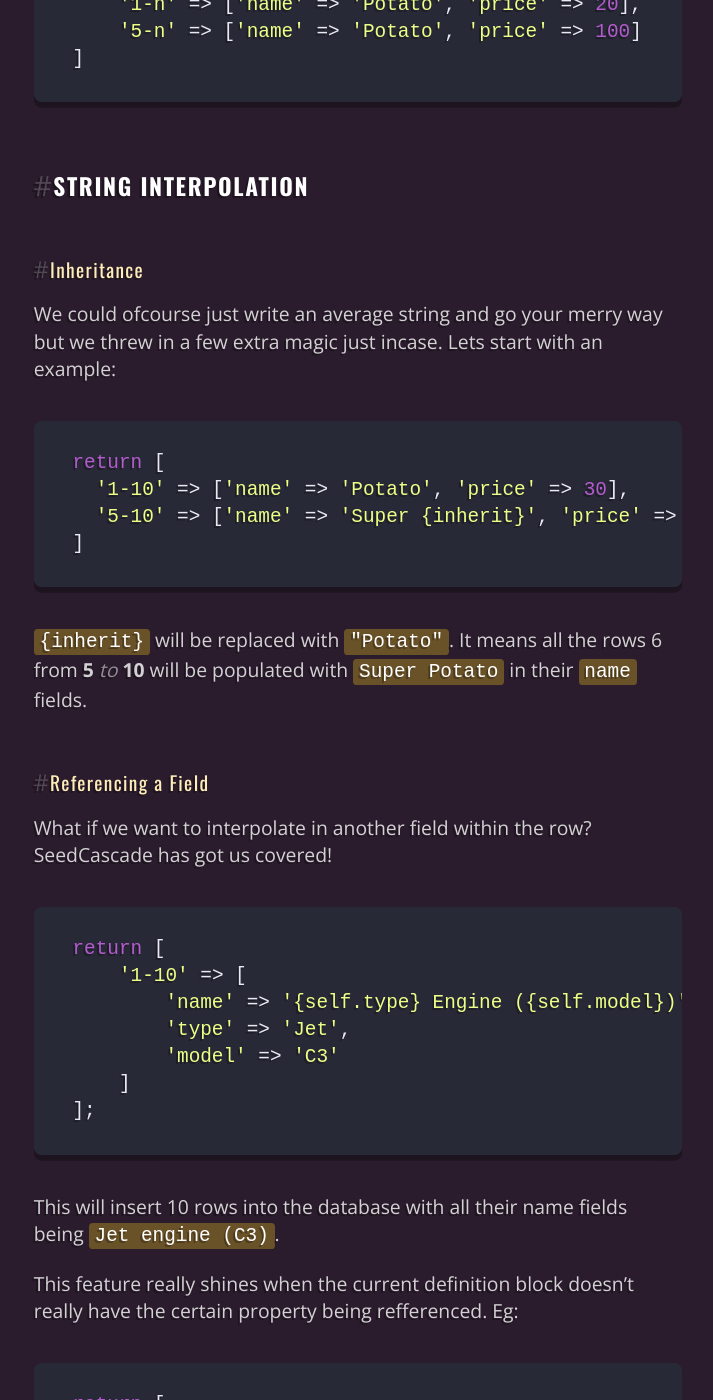
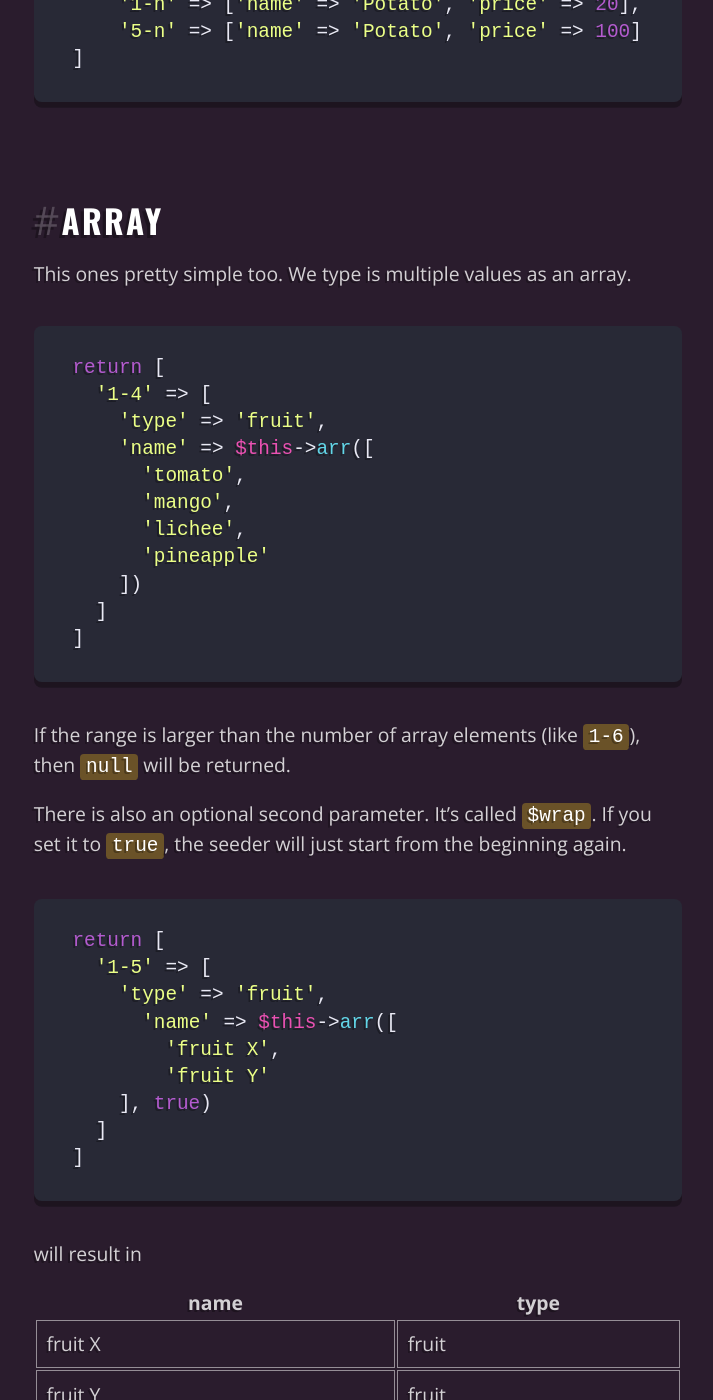
Before and after one commit to omranjamal/SeedCascade, a Jekyll site: the page built from index.htm, in a window 1280 px wide and 1400 px high, scrolled down 8378 px. Shown: the whole window, without its empty margins (101-814 px from the left). Built offline with Jekyll 4.4.1, drawn with Linux system fonts in a browser that asks for light colours; nearby versions of some CDN libraries; some of the changed text lies outside the part shown.

Commit message:
Documentation for Array Seeding

````diff
--- a/_includes/docs.md
+++ b/_includes/docs.md
@@ -248,6 +248,55 @@ return [
     '5-n' => ['name' => 'Potato', 'price' => 100]
 ]
 ```
+
+<div id="array"></div>
+
+#### Array
+
+This ones pretty simple too. We type is multiple values as an array.
+
+```PHP
+return [
+  '1-4' => [
+    'type' => 'fruit',
+    'name' => $this->arr([
+      'tomato',
+      'mango',
+      'lichee',
+      'pineapple'
+    ])
+  ]
+]
+```
+
+If the range is larger than the number of array elements (like `1-6`),
+then `null` will be returned.
+
+There is also an optional second parameter. It's called `$wrap`.
+If you set it to `true`, the seeder will just start from the
+beginning again.
+
+```PHP
+return [
+  '1-5' => [
+    'type' => 'fruit',
+      'name' => $this->arr([
+        'fruit X',
+        'fruit Y'
+    ], true)
+  ]
+]
+```
+
+will result in
+
+| name    | type      |
+|---------|-----------|
+| fruit X | fruit     |
+| fruit Y | fruit     |
+| fruit X | fruit     |
+| fruit Y | fruit     |
+| fruit X | fruit     |
 
 <div id="string-interpolation"></div>
 
--- a/index.htm
+++ b/index.htm
@@ -59,6 +59,7 @@ layout: default
                     <a href="#values">Values</a>
                     <ul>
                       <li><a href="#direct-values">Direct value</a></li>
+					  <li><a href="#array">Array</a></li>
                       <li>
                         <a href="#string-interpolation">String Interpolation</a>
                         <ul>
````
